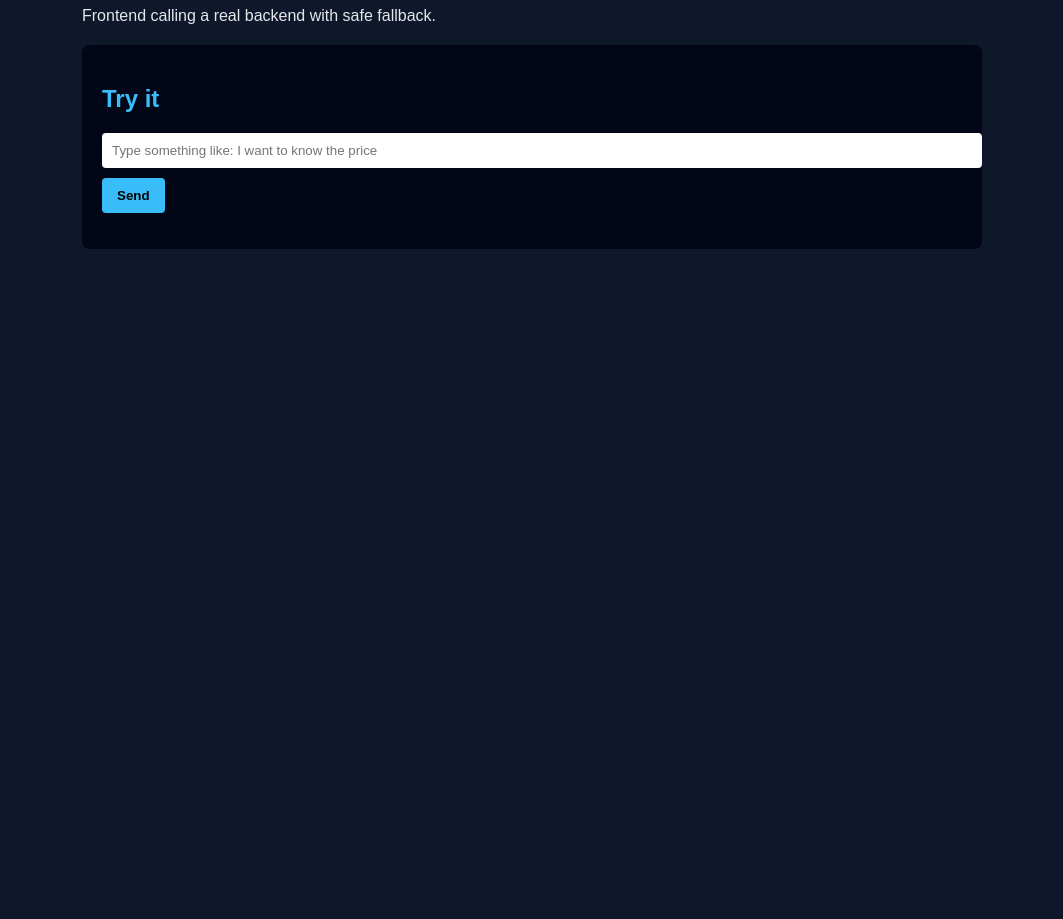
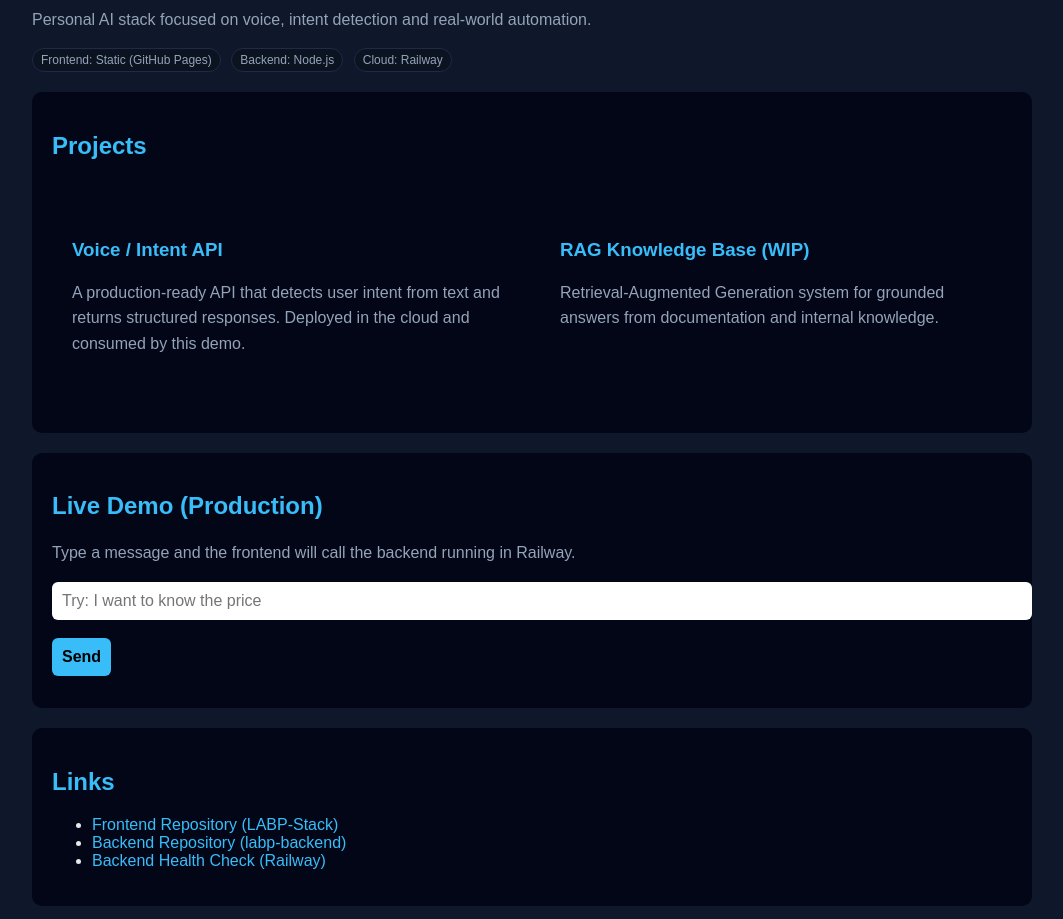
Before and after one commit to Fredobapa/LABP-Stack, a plain HTML site: page docs/index.html in a window 1280 px wide. Shown: the part 113-1032 px from the top of the page, without its empty margins (108-1171 px from the left). Before the commit the page ends 800 px from the top, so only its background shows below. Drawn offline with Linux system fonts and the light colour scheme.

Commit message:
Refactor index.html for better UI and structure
Updated styling and layout for improved UI. Enhanced structure and added project sections.

```diff
--- a/docs/index.html
+++ b/docs/index.html
@@ -3,94 +3,181 @@
 <head>
   <meta charset="UTF-8" />
   <title>LABP-Stack — AI Voice Stack</title>
+  <meta name="viewport" content="width=device-width, initial-scale=1" />
   <style>
+    :root {
+      --bg: #0f172a;
+      --panel: #020617;
+      --accent: #38bdf8;
+      --text: #e5e7eb;
+      --muted: #94a3b8;
+    }
     body {
       font-family: Arial, sans-serif;
-      background: #0f172a;
-      color: #e5e7eb;
+      background: var(--bg);
+      color: var(--text);
       padding: 40px;
-      max-width: 900px;
+      max-width: 1000px;
       margin: auto;
     }
-    h1, h2 { color: #38bdf8; }
+    h1, h2, h3 { color: var(--accent); }
+    p { color: var(--muted); line-height: 1.6; }
     .box {
-      background: #020617;
+      background: var(--panel);
       padding: 20px;
       margin: 20px 0;
-      border-radius: 8px;
+      border-radius: 10px;
     }
-    input {
-      width: 100%;
+    .grid {
+      display: grid;
+      grid-template-columns: repeat(auto-fit, minmax(260px, 1fr));
+      gap: 16px;
+    }
+    input, button {
       padding: 10px;
-      margin-bottom: 10px;
-      border-radius: 4px;
+      font-size: 16px;
+      border-radius: 6px;
       border: none;
     }
+    input { width: 100%; }
     button {
-      padding: 10px 15px;
-      background: #38bdf8;
-      border: none;
-      border-radius: 4px;
+      background: var(--accent);
+      color: #000;
       cursor: pointer;
       font-weight: bold;
     }
-    button:hover { background: #0ea5e9; }
+    button:hover { opacity: 0.9; }
+    .result {
+      margin-top: 12px;
+      white-space: pre-line;
+      color: var(--text);
+    }
+    a { color: var(--accent); text-decoration: none; }
+    a:hover { text-decoration: underline; }
+    .footer {
+      margin-top: 40px;
+      font-size: 14px;
+      color: var(--muted);
+    }
+    .tag {
+      display: inline-block;
+      background: #0b1220;
+      border: 1px solid #1f2a44;
+      color: var(--muted);
+      padding: 4px 8px;
+      border-radius: 999px;
+      margin-right: 6px;
+      font-size: 12px;
+    }
   </style>
 </head>
 
 <body>
 
-<h1>LABP-Stack — AI Voice Stack</h1>
-<p>Frontend calling a real backend with safe fallback.</p>
+  <!-- HERO -->
+  <h1>LABP-Stack</h1>
+  <p>
+    Personal AI stack focused on voice, intent detection and real-world automation.
+  </p>
+  <div>
+    <span class="tag">Frontend: Static (GitHub Pages)</span>
+    <span class="tag">Backend: Node.js</span>
+    <span class="tag">Cloud: Railway</span>
+  </div>
 
-<div class="box">
-  <h2>Try it</h2>
+  <!-- PROJECTS -->
+  <div class="box">
+    <h2>Projects</h2>
+    <div class="grid">
+      <div class="box">
+        <h3>Voice / Intent API</h3>
+        <p>
+          A production-ready API that detects user intent from text and returns
+          structured responses. Deployed in the cloud and consumed by this demo.
+        </p>
+      </div>
+      <div class="box">
+        <h3>RAG Knowledge Base (WIP)</h3>
+        <p>
+          Retrieval-Augmented Generation system for grounded answers from
+          documentation and internal knowledge.
+        </p>
+      </div>
+    </div>
+  </div>
 
-  <input
-    id="userInput"
-    type="text"
-    placeholder="Type something like: I want to know the price"
-  />
+  <!-- LIVE DEMO -->
+  <div class="box">
+    <h2>Live Demo (Production)</h2>
+    <p>Type a message and the frontend will call the backend running in Railway.</p>
 
-  <button onclick="run()">Send</button>
+    <input id="textInput" type="text" placeholder="Try: I want to know the price" />
+    <br /><br />
+    <button onclick="send()">Send</button>
 
-  <p id="result" style="margin-top: 15px;"></p>
-</div>
+    <div class="result" id="result"></div>
+  </div>
 
-<script>
-async function run() {
-  const text = document.getElementById("userInput").value;
-  const result = document.getElementById("result");
+  <!-- LINKS -->
+  <div class="box">
+    <h2>Links</h2>
+    <ul>
+      <li>
+        <a href="https://github.com/Fredobapa/LABP-Stack" target="_blank">
+          Frontend Repository (LABP-Stack)
+        </a>
+      </li>
+      <li>
+        <a href="https://github.com/Fredobapa/labp-backend" target="_blank">
+          Backend Repository (labp-backend)
+        </a>
+      </li>
+      <li>
+        <a href="https://labp-backend-production.up.railway.app/" target="_blank">
+          Backend Health Check (Railway)
+        </a>
+      </li>
+    </ul>
+  </div>
 
-  // Fallback
-  let intent = "UNKNOWN";
-  let response = "Fallback: backend not available.";
+  <!-- SCRIPT -->
+  <script>
+    async function send() {
+      const text = document.getElementById("textInput").value;
+      const result = document.getElementById("result");
 
-  try {
-    const res = await fetch("https://labp-backend-production.up.railway.app/analyze", {
-      method: "POST",
-      headers: { "Content-Type": "application/json" },
-      body: JSON.stringify({ text })
-    });
+      if (!text) {
+        result.innerText = "Please type something first.";
+        return;
+      }
 
-    if (!res.ok) throw new Error("Backend error");
+      result.innerText = "Thinking...";
 
-    const data = await res.json();
-    intent = data.intent;
-    response = data.response;
+      try {
+        const response = await fetch(
+          "https://labp-backend-production.up.railway.app/analyze",
+          {
+            method: "POST",
+            headers: { "Content-Type": "application/json" },
+            body: JSON.stringify({ text })
+          }
+        );
 
-  } catch (err) {
-    if (text.toLowerCase().includes("price")) {
-      intent = "PRICING";
-      response = "Fallback pricing response.";
+        const data = await response.json();
+
+        result.innerText =
+          "Intent: " + data.intent + "\n" +
+          "Response: " + data.response;
+
+      } catch (err) {
+        result.innerText = "Error contacting backend.";
+      }
     }
-  }
+  </script>
 
-  result.innerHTML =
-    "<strong>Detected intent:</strong> " + intent +
-    "<br/><strong>System response:</strong> " + response;
-}
-</script>
+  <div class="footer">
+    © LABP-Stack — Live demo powered by a production backend.
+  </div>
 
 </body>
 </html>
```
